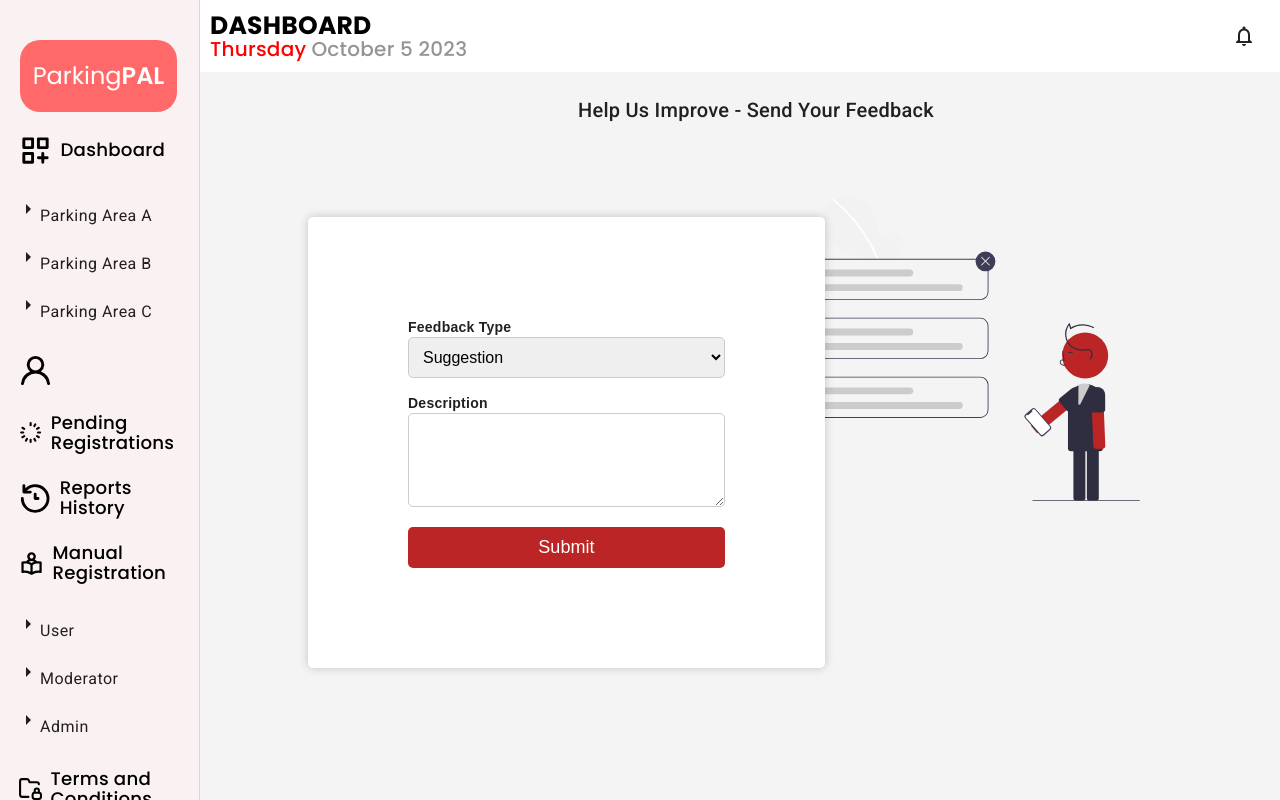
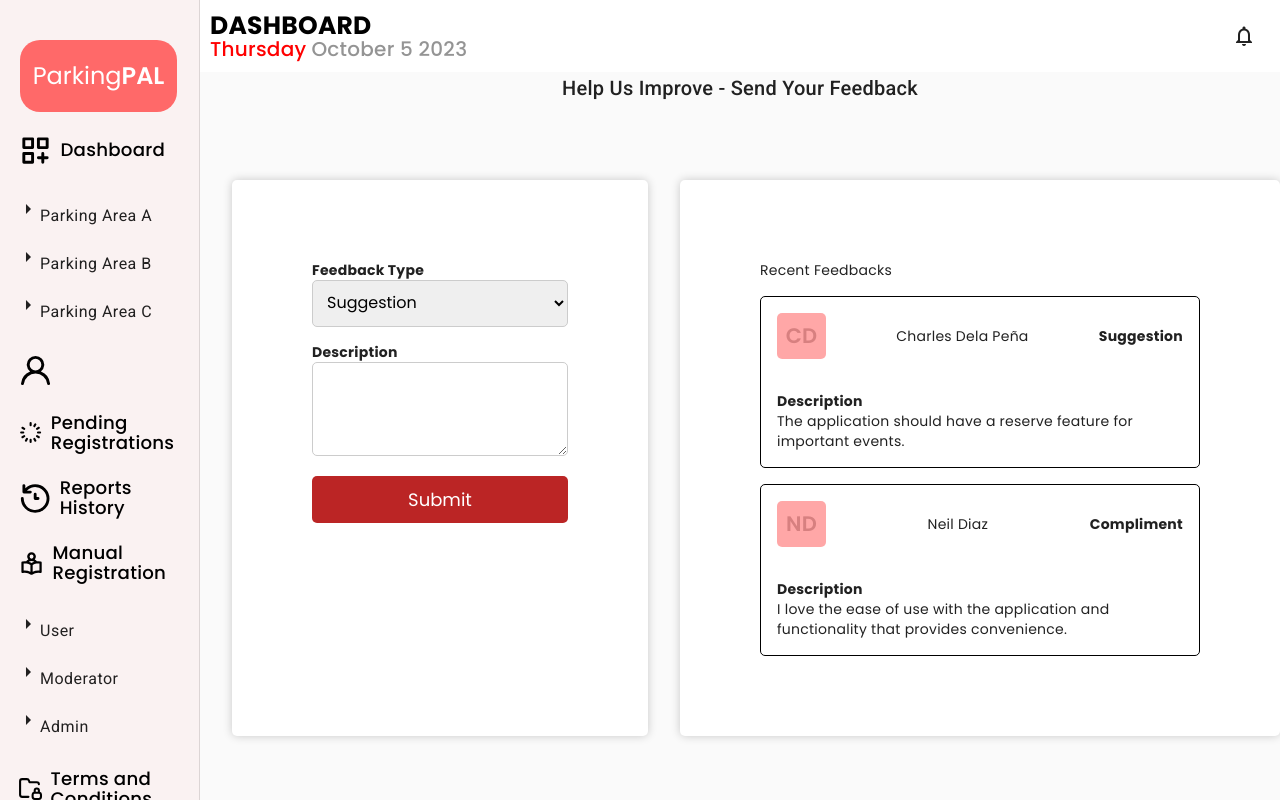
Before and after one commit to LM-Inocentes/ParkPal, an Angular app in the folder ParkPal/: page /feedback in a window 1280 px wide. Built offline with nearby package versions, Linux system fonts and the light colour scheme.

Commit message:
Static Feedback Template

```diff
--- a/ParkPal/src/app/feedback/feedback.component.html
+++ b/ParkPal/src/app/feedback/feedback.component.html
@@ -1,16 +1,15 @@
+<section class="feedbackMain">
+  <div class="feedback-helpusimp">
+    <h2>Help Us Improve - Send Your Feedback</h2>
+  </div>
 
-<body>
-
-<section class = "feedbackMain">
-
-    <h2>Help Us Improve - Send Your Feedback</h2>
-
-    <img
+  <!-- <img
     class="side-feedback"
     src="../../../assets/svg/feedback.svg"
     alt="feedback"
-    />
+    /> -->
 
+  <div class="maincontainer">
     <div class="container">
       <form>
         <div class="form-group">
@@ -23,14 +22,63 @@
         </div>
         <div class="form-group">
           <label for="description">Description</label>
-                <textarea id="description" name="description" rows="4" required></textarea>
+          <textarea
+            id="description"
+            name="description"
+            rows="4"
+            required
+          ></textarea>
         </div>
-            <button type="submit">Submit</button>
+        <button class="btnSubmit" type="submit">Submit</button>
       </form>
     </div>
-</section>
+
+    <div class="feedback-container">
+      <p>Recent Feedbacks</p>
+      <div class="maincontent">
+        <div class="upper">
+          <div class="user_info">
+            <div class="box_user_info">CD</div>
+          </div>
+          <p class="name">Charles Dela Peña</p>
+          <p class="category"><strong>Suggestion</strong></p>
+        </div>
+
+        <div class="feedback-content">
+          <label>Description</label>
+          <p class="suggestion">
+            The application should have a reserve feature for important events.
+          </p>
+        </div>
+      </div>
+
+      <div class="maincontent">
+        <div class="upper">
+          <div class="user_info">
+            <div class="box_user_info">ND</div>
+          </div>
+          <p class="name">Neil Diaz</p>
+          <p class="category"><strong>Compliment</strong></p>
+        </div>
+
+        <div class="feedback-content">
+          <label>Description</label>
+          <p class="suggestion">
+            I love the ease of use with the application and functionality that provides
+            convenience.
+          </p>
+        </div>
+      </div>
+    </div>
+
+
+
+  </div>
 
 
 
 
-</body>
+
+
+
+</section>
--- a/ParkPal/src/app/feedback/feedback.component.scss
+++ b/ParkPal/src/app/feedback/feedback.component.scss
@@ -1,15 +1,32 @@
 
 /* Add this CSS to your existing styles.css or a separate CSS file */
+p{
+    padding: 0;
+    margin: 0;
+    box-sizing: border-box;
+}
+
 body {
-    font-family: Arial, sans-serif;
+    font-family: "Poppins", Courier, monospace;
     background-color: #f4f4f4;
 }
 
-.feedbackMain > h2 {
+h2{
+    margin: 0;
+    padding: 0;
+}
+
+
+.feedbackMain {
+    display:flex;
     align-items: center;
-    margin-left: 35%;
-    padding-top: 2%;
+    flex-direction: column;
 }
+
+.feedback-helpusimp{
+    width: fit-content;
+}
+
 
 .side-feedback {
     width: 37%;
@@ -21,10 +38,9 @@ body {
 
 .container {
     max-width: 600px;
-    margin-left:10%;
+    margin-left:2rem;
     margin-top: 7%;
-    position: absolute;
-    padding: 100px;;
+    padding: 5rem;
     background-color: #fff;
     border-radius: 5px;
     box-shadow: 0 0 10px rgba(0, 0, 0, 0.2);
@@ -34,16 +50,61 @@ body {
 .form-group{
     padding: 0px;
     max-width: inherit;
+    border-color:black;
 
 }
 
-.container > .h2 {
-    text-align: left;
-    margin-bottom: 20px;
+
+
+.maincontainer{
+    display:flex;
+    flex-direction: row;
 }
+
+.container
+{
+
+    font-family: "Poppins", Courier, monospace;
+
+    #feedbackType
+    {
+        font-family: "Poppins", Courier, monospace;
+    }
+
+    .btnSubmit{
+        font-family: "Poppins", Courier, monospace;
+    }
+}
+
+
+.feedback-container {
+    @extend .container;
+
+}
+
+.maincontent {
+    width: fit-content;
+    border: 1px solid black;
+    border-radius: 5px;
+    margin-top:1rem;
+    .upper {
+        display: flex;
+        justify-content: space-between;
+        padding: 1rem;
+
+    }
+
+    .feedback-content {
+        padding: 1rem;
+
+    }
+}
+
+
 
 .form-group {
     margin-bottom: 15px;
+    font-family: "Poppins", Courier, monospace;
 }
 
 label {
@@ -74,3 +135,36 @@ button {
 button:hover {
     background-color: #910D0D;
 }
+
+
+.upper,
+.user_info {
+    display: flex;
+    align-items: center;
+}
+
+.upper {
+    padding: 4rem 0 3rem 0;
+
+    .category {
+
+    }
+
+    .user_info {
+        align-items: center;
+        justify-content: center;
+        opacity: 58%;
+        background-color: #FF6969;
+        width: 3.5em;
+        height: 3.3em;
+        border-radius: 5px;
+
+
+        .box_user_info {
+            font-size: 1.5em;
+            font-weight: 600;
+            color: #BB2525;
+        }
+    }
+
+}
--- a/ParkPal/src/app/terms-and-conditions/terms-and-conditions.component.scss
+++ b/ParkPal/src/app/terms-and-conditions/terms-and-conditions.component.scss
@@ -11,7 +11,7 @@
 }
 
 .section::-webkit-scrollbar{
-    width: 5px;
+    width: 10px;
 }
 
 .section::-webkit-scrollbar-thumb{
```
Lines whose indentation alone changed are shown as unchanged.
